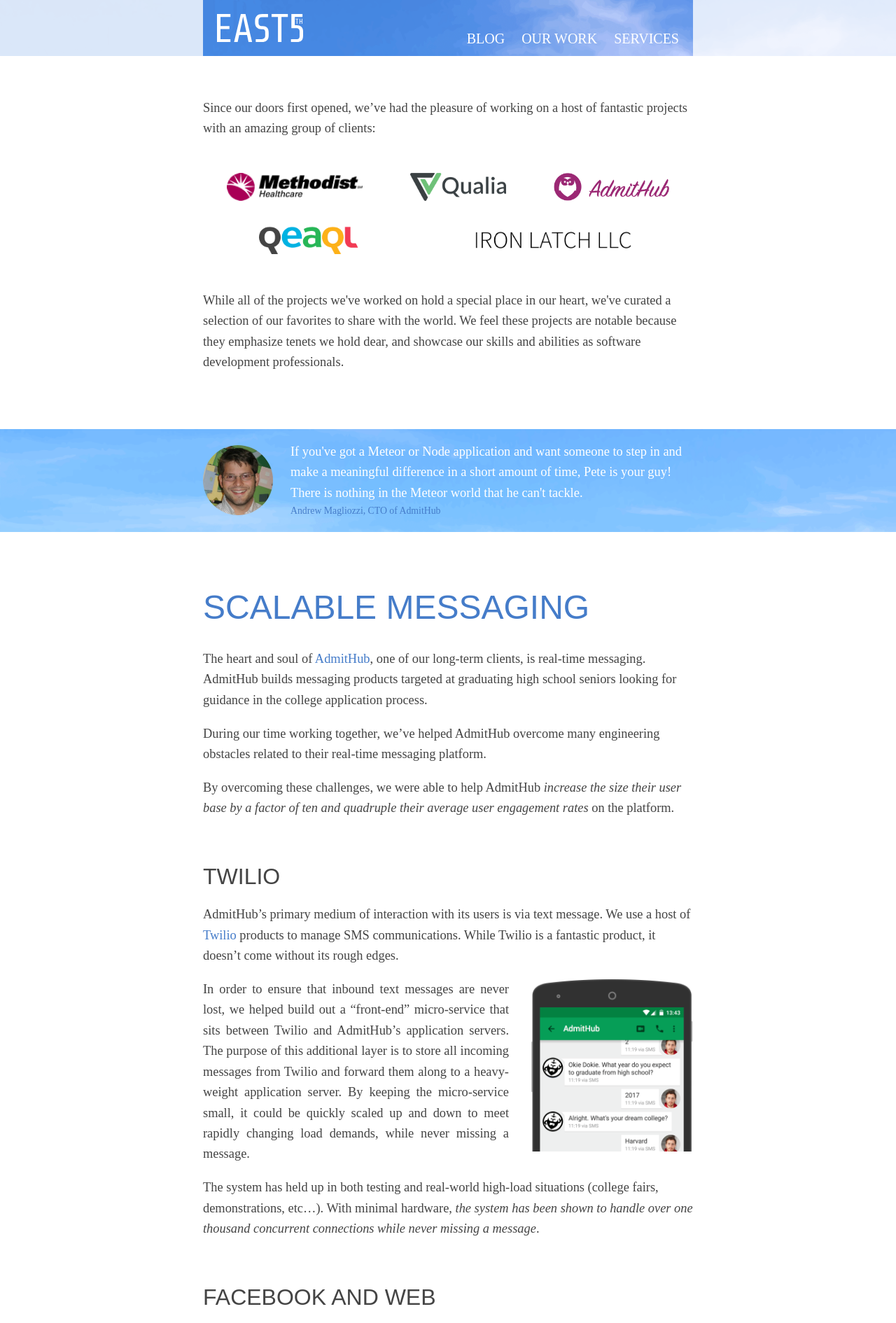
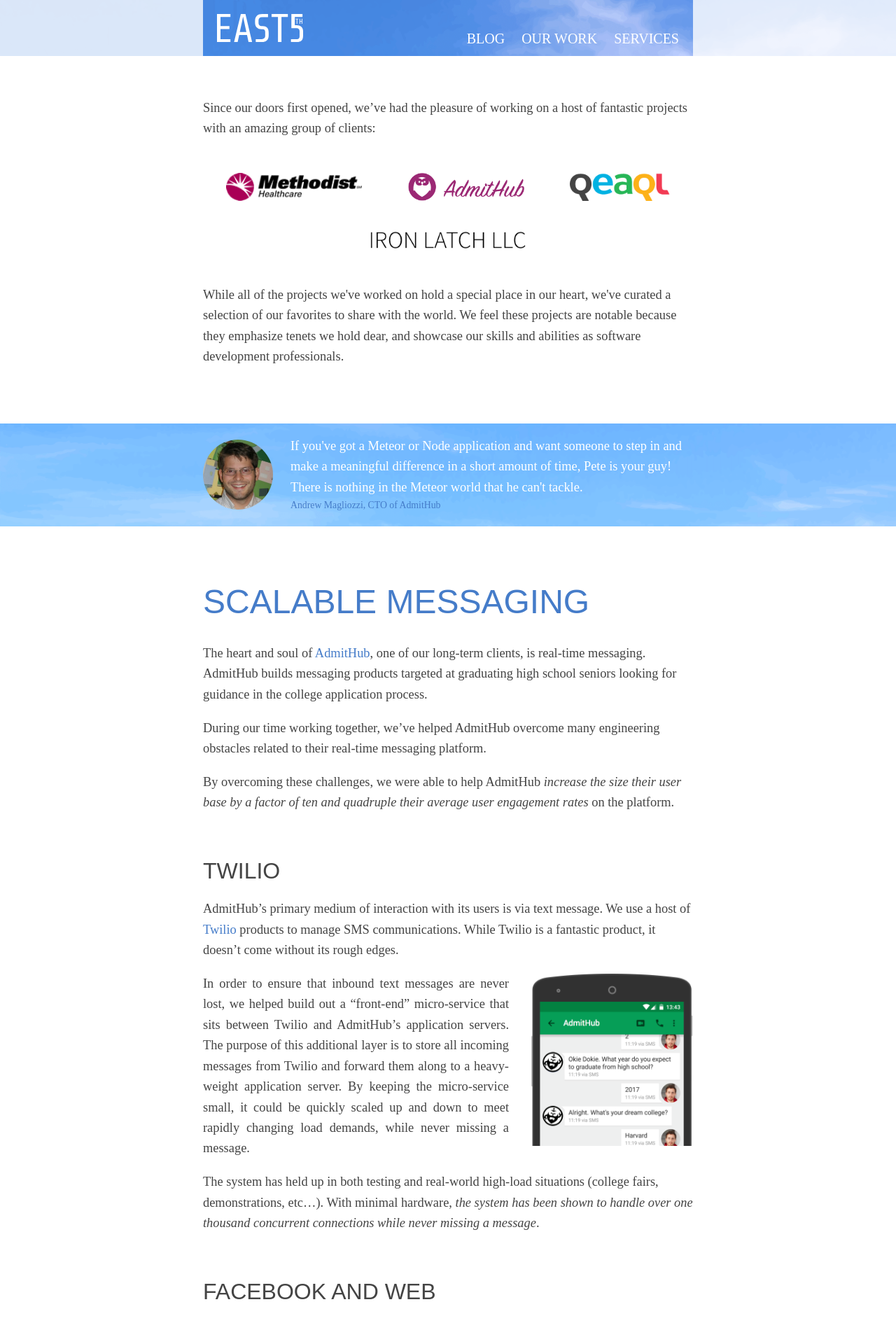
Before and after one commit to pcorey/pcorey.github.io, a Jekyll site: the page built from case-studies/index.html, in a window 1280 px wide. Shown: the top 1890 px of the page at 70% size. Built offline with Jekyll 4.4.1, drawn with Linux system fonts in a browser that asks for light colours; nearby versions of some CDN libraries; some of the changed text lies outside the part shown.

Commit message:
Removed qualia

```diff
--- a/case-studies/index.html
+++ b/case-studies/index.html
@@ -12,7 +12,6 @@
     <p>Since our doors first opened, we’ve had the pleasure of working on a host of fantastic projects with an amazing group of clients:</p>
     <div class="client-logos">
       <a href="http://www.methodisthealth.org/"><img src="/img/clients/methodist.png"></a>
-      <a href="https://www.qualia.io/"><img src="/img/clients/qualia.png"></a>
       <a href="https://www.admithub.com/"><img src="/img/clients/admithub.png"></a>
       <a href="https://qeaql.com/"><img src="/img/clients/qeaql.png"></a>
       <a href="http://ironlatch.com/"><img style="padding: 0.5em" src="/img/clients/ironlatch.png"></a>
@@ -59,7 +58,7 @@
   <div class="margin">
 
     <div class="in-house-bedcontrol">
-      <h1 class="portfolio-header" id="in-house-bedcontrol">Methodist Bed Control</h1>
+      <h1 class="portfolio-header" id="in-house-bedcontrol">Realtime Bed Control</h1>
       <p>We recently had the pleasure of working on an amazing project with <a href="http://www.methodisthealth.org/">Methodist Le Bonheur Healthcare</a>.</p>
       <p>Methodist Healthcare is a multi-facility hospital system based out of Memphis, Tennessee. Prior to our engagement, the primary facility in the Methodist system was using a proprietary “Bed Control” system designed to track and manage the state of beds within the hospital facility.</p>
       <p>The cost of purchasing additional licenses of the existing Bed Control system for use in the other facilities was estimated to exceed one million dollars.</p>
@@ -68,7 +67,7 @@
     </div>
 
     <div class="admithub">
-      <h1 class="portfolio-header" id="admithub">AdmitHub.com</h1>
+      <h1 class="portfolio-header" id="admithub">Meteor Security</h1>
         <p>Our first engagement with the <a href="https://www.admithub.com/">AdmitHub</a> team came in the form of an in-depth security assessment of their application.</p>
 
         <p>AdmitHub came to us with concerns about the state of security within their Meteor application. After working with a handful of different developers on a variety of features, they feared the possibility that vulnerabilities had been introduced into their codebase. To ease their worries, they wanted an expert assessment of the current state of their application.</p>
--- a/less/portfolio.less
+++ b/less/portfolio.less
@@ -9,7 +9,7 @@
     display: flex;
     flex-wrap: wrap;
     justify-content: space-around;
-    margin: 2em 0;
+    margin: 2em 0 1.5em;
     img {
       height: 2.5em;
       margin: 1em 1.25em;
--- a/services/index.html
+++ b/services/index.html
@@ -50,6 +50,7 @@
     <p>Just as with our software development process, each assessment begins with a conversation. If you’re ready to get the conversation rolling, enter your email in the box below!</p>
 
 
+
     <div class="contact-form">
       <h1>Let's get to work</h1>
       <p>Ready to start our conversation? It's as easy as entering your email address in the box below.</p>
```
Also changed, not shown: css/main.css.
